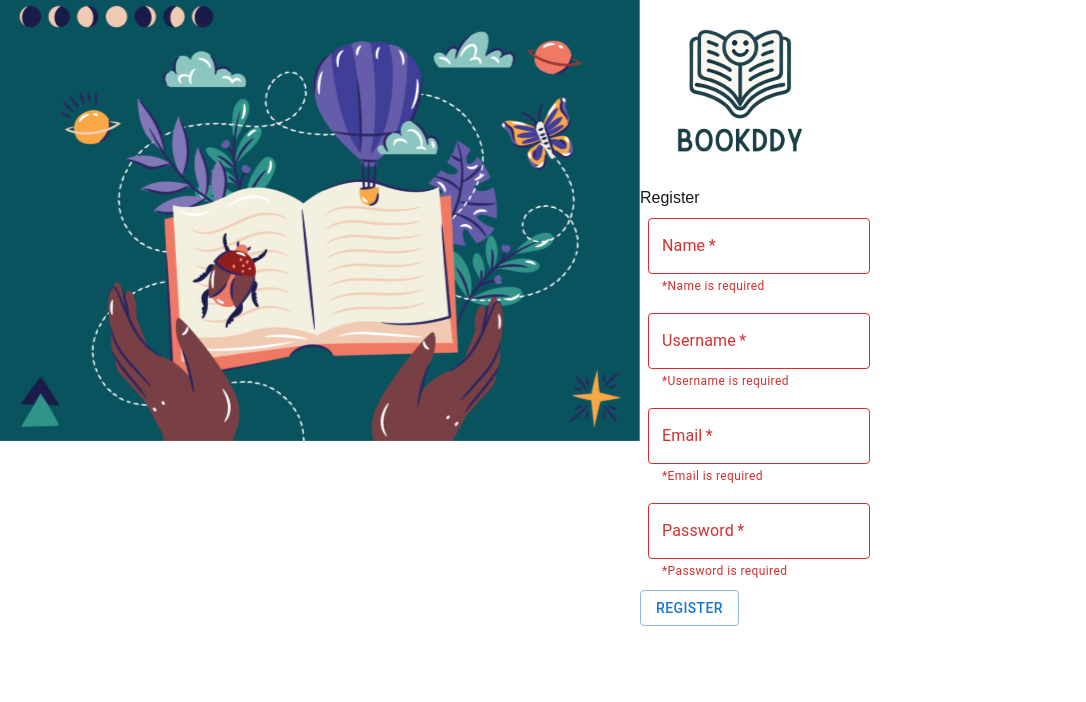
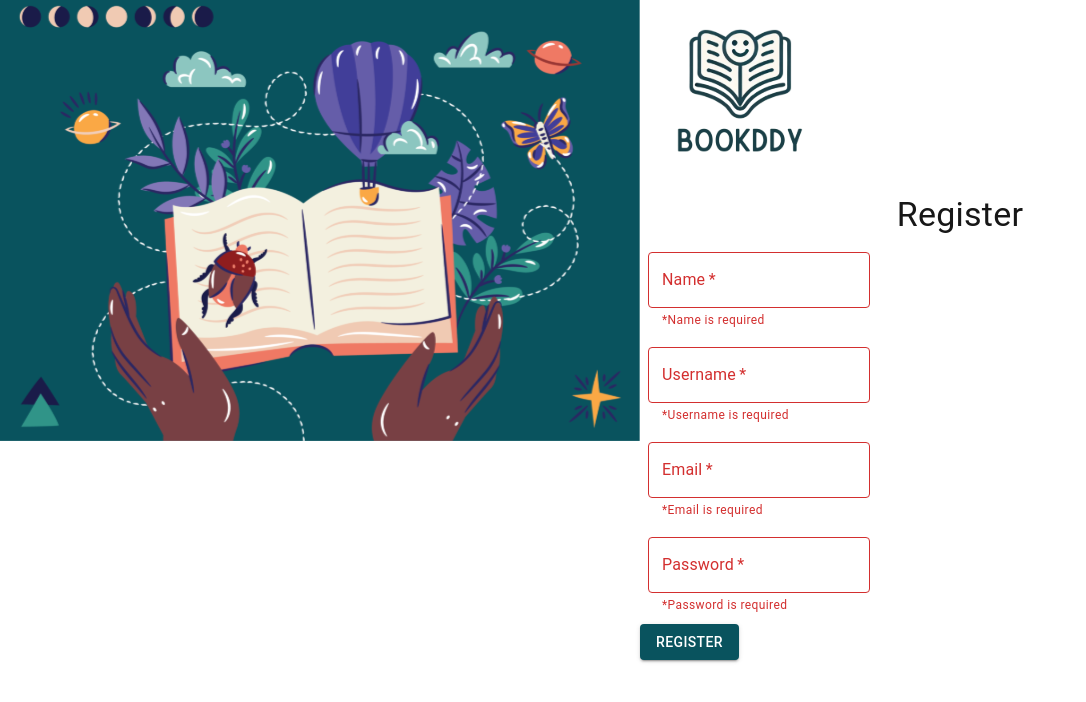
Before and after one commit to bookddy/app, a Next.js app in the folder frontend/: page /auth/register in a window 1280 px wide. Shown: the top 702 px of the page, without its empty margins (0-1086 px from the left). Built offline with nearby package versions, Linux system fonts and the light colour scheme.

Commit message:
test: unable to register alert

```diff
--- a/frontend/src/app/auth/register/page.tsx
+++ b/frontend/src/app/auth/register/page.tsx
@@ -4,22 +4,18 @@ import Box from "@mui/material/Box";
 import TextField from "@mui/material/TextField";
 import Button from "@mui/material/Button";
 import UserAPI from "@/api/userAPI";
+import { Alert, Typography } from "@mui/material";
 
 export default function Register() {
   const [name, setName] = React.useState("");
   const [username, setUsername] = React.useState("");
   const [password, setPassword] = React.useState("");
   const [email, setEmail] = React.useState("");
+  const [openAlert, setOpenAlert] = React.useState(false);
 
   function handleSubmit(event: React.FormEvent<HTMLFormElement>) {
     event.preventDefault();
-    console.log('Form submission prevented!');
     const user = { name, username, password, email };
-
-    // to do: check preventDefault
-    // if (!name || !username || !password || !email) {
-    //   return;
-    // }
 
     UserAPI.create(user)
       .then((response) => {
@@ -27,18 +23,22 @@ export default function Register() {
       })
       .catch((error) => {
         console.error(error);
+        setOpenAlert(true);
       });
 
-    // to do: reset the form after submission
   }
   return (
     <Box
       component="form"
       onSubmit={handleSubmit}
       sx={{ "& .MuiTextField-root": { m: 1, width: "25ch" } }}
+      className="bg-[#E9E7DA] p-6 rounded-lg"
       autoComplete="off"
     >
-      <h1>Register</h1>
+      <Typography variant="h4" align="center" padding={1}>
+        Register
+      </Typography>
+      { openAlert ? <Alert severity="error" variant="filled" sx={{ mb: 2, mr: 1, ml: 1}}>Unable to Register</Alert> : <></>}
       <div className="form-row">
         <TextField
           required
@@ -79,7 +79,6 @@ export default function Register() {
           id="Password"
           label="Password"
           type="password"
-          autoComplete="current-password"
           value={password}
           onChange={(e) => setPassword(e.target.value)}
           error={password === ""}
@@ -87,8 +86,8 @@ export default function Register() {
         />
       </div>
 
-      <div>
-        <Button type="submit" variant="outlined">
+      <div className="flex justify-center items-center w-full p-2">
+        <Button type="submit" variant="contained" style={{backgroundColor: "#09535E"}}>
           Register
         </Button>
       </div>
```
Also changed, not shown: 1 other file (tests, documents, lock files or other folders).
